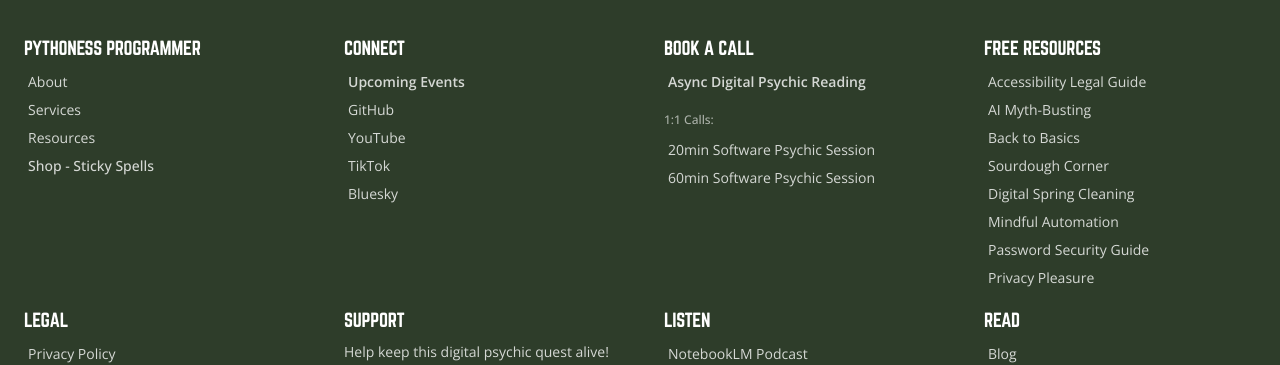
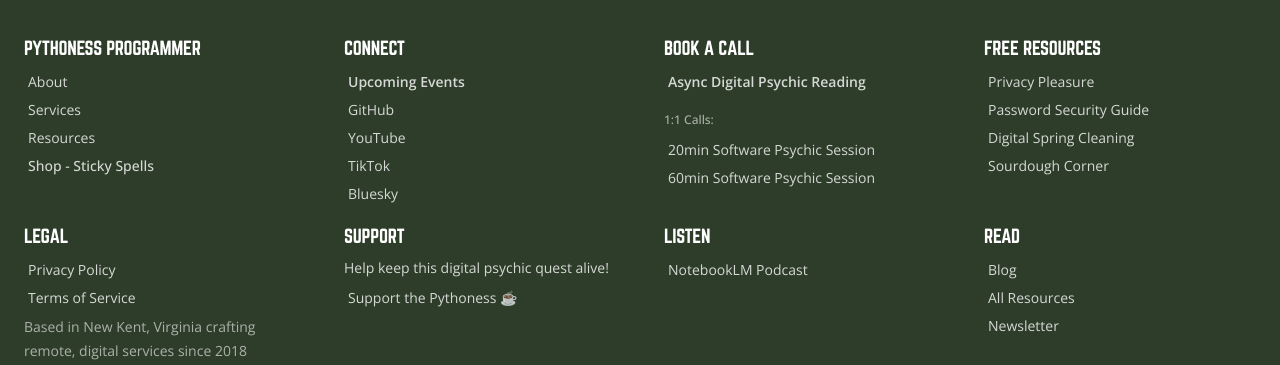
Before and after one commit to devandapaige/pythoness-programmer, a Next.js app: page / in a window 1280 px wide. Shown: the part 6463-6828 px from the top of the page. Built offline with nearby package versions, Linux system fonts and the light colour scheme.

Commit message:
footer resources cleaned up

```diff
--- a/src/components/Footer.tsx
+++ b/src/components/Footer.tsx
@@ -60,14 +60,10 @@
           {/* Free Resources */}
           <FooterSection title="Free Resources">
             <ul className="space-y-1" role="list" aria-label="Free resources">
-              <li><Link href="/accessibility" className={footerLinkClass}>Accessibility Legal Guide</Link></li>
-              <li><Link href="/ai-mythbusting" className={footerLinkClass}>AI Myth-Busting</Link></li>
-              <li><Link href="/back-to-basics" className={footerLinkClass}>Back to Basics</Link></li>
+              <li><Link href="/privacy-pleasure" className={footerLinkClass}>Privacy Pleasure</Link></li>
+              <li><Link href="/passwords" className={footerLinkClass}>Password Security Guide</Link></li>
+              <li><Link href="/digital-spring-cleaning" className={footerLinkClass}>Digital Spring Cleaning</Link></li>
               <li><Link href="/sourdough" className={footerLinkClass}>Sourdough Corner</Link></li>
-              <li><Link href="/digital-spring-cleaning" className={footerLinkClass}>Digital Spring Cleaning</Link></li>
-              <li><Link href="/mindful-automation" className={footerLinkClass}>Mindful Automation</Link></li>
-              <li><Link href="/passwords" className={footerLinkClass}>Password Security Guide</Link></li>
-              <li><Link href="/privacy-pleasure" className={footerLinkClass}>Privacy Pleasure</Link></li>
             </ul>
           </FooterSection>
         </div>
@@ -95,6 +91,7 @@
           <FooterSection title="Read">
             <ul className="space-y-1" role="list" aria-label="Read options">
               <li><Link href="/blog" className={footerLinkClass}>Blog</Link></li>
+              <li><Link href="/resources" className={footerLinkClass}>All Resources</Link></li>
               <li><Link href="https://newsletter.pythonessprogrammer.com/" target="_blank" rel="noopener noreferrer" className={footerLinkClass}>Newsletter</Link></li>
             </ul>
           </FooterSection>
```
